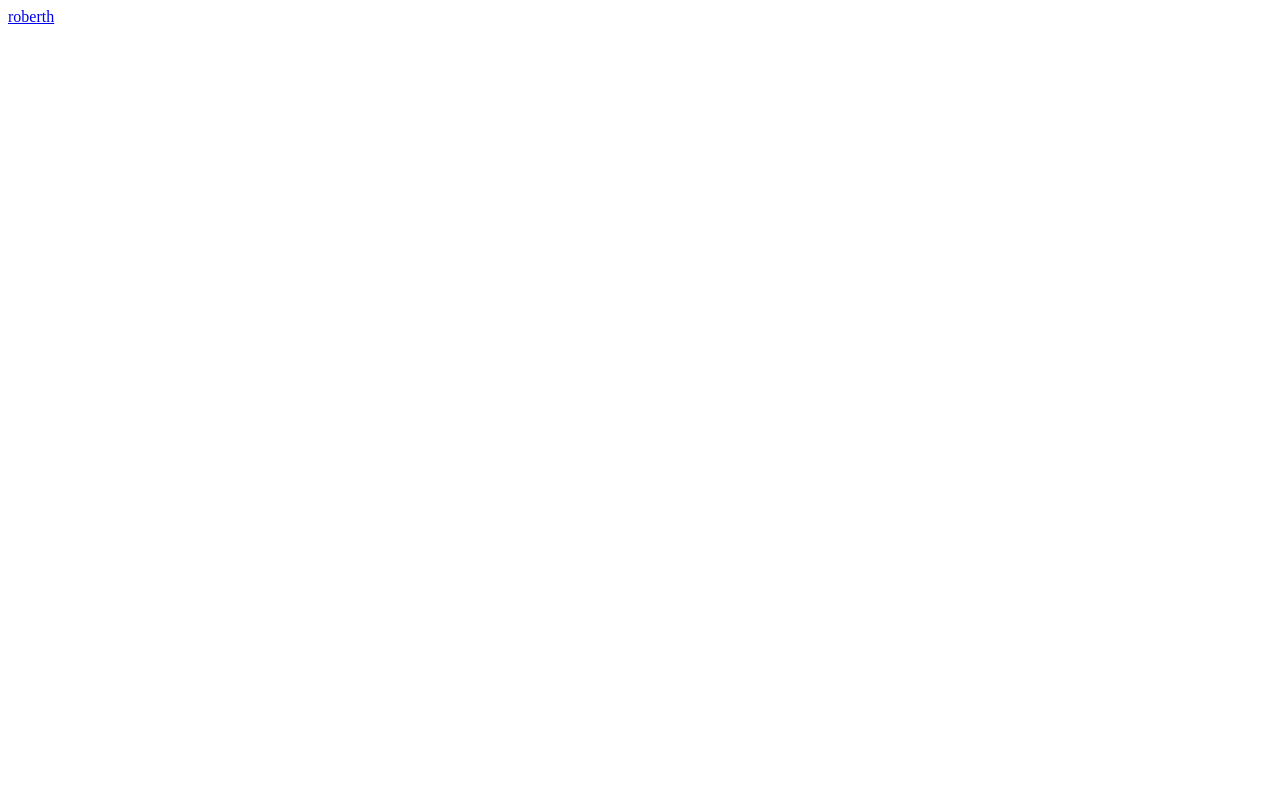
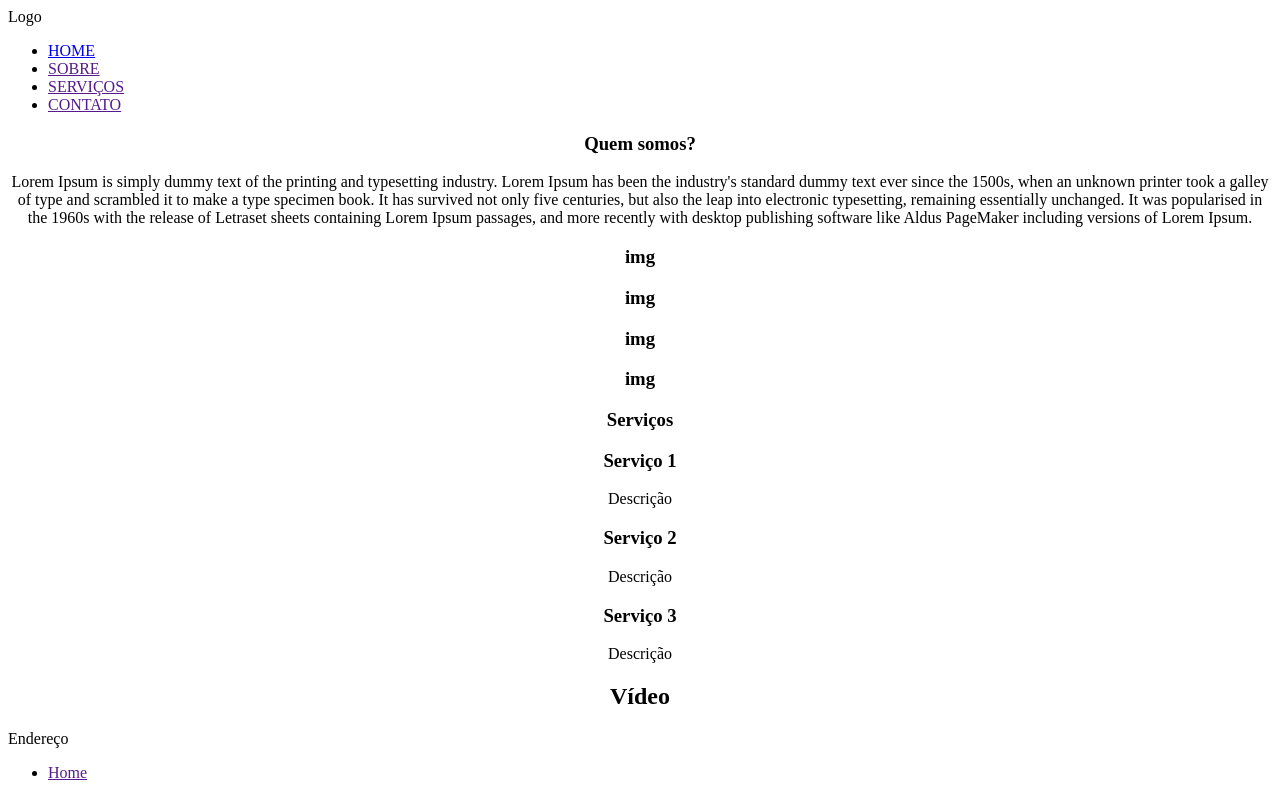
Before and after one commit to RoberthMoreira/projeto-final-coder, a plain HTML site: page index.html in a window 1280 px wide. Drawn offline with Linux system fonts and the light colour scheme.

Commit message:
Estrutura

```diff
--- a/index.html
+++ b/index.html
@@ -1,11 +1,69 @@
 <!DOCTYPE html>
 <html lang="en">
-<head>
-    <meta charset="UTF-8">
-    <meta name="viewport" content="width=device-width, initial-scale=1.0">
-    <title>Projeto</title>
-</head>
-<body>
-    <a href="./roberth.html">roberth</a>
-</body>
+  <head>
+    <meta charset="UTF-8" />
+    <meta name="viewport" content="width=device-width, initial-scale=1.0" />
+    <title>Madrid Martelinho de Ouro</title>
+  </head>
+  <body>
+    <header>
+      Logo
+      <nav>
+
+        <ul>
+          <li><a href="./pages/contato/principal/principal.html">HOME</a></li>
+          <li><a href="">SOBRE</a></li>
+          <li><a href="">SERVIÇOS</a></li>
+          <li><a href="">CONTATO</a></li>
+        </ul>
+      </nav>
+    </header>
+
+    <section>
+
+
+      <article> <center>
+
+        <h3>Quem somos?</h3>
+        <p>Lorem Ipsum is simply dummy text of the printing and typesetting industry. Lorem Ipsum has been the industry's standard dummy text ever since the 1500s, when an unknown printer took a galley of type and scrambled it to make a type specimen book. It has survived not only five centuries, but also the leap into electronic typesetting, remaining essentially unchanged. It was popularised in the 1960s with the release of Letraset sheets containing Lorem Ipsum passages, and more recently with desktop publishing software like Aldus PageMaker including versions of Lorem Ipsum.</p>
+      </article> </center>
+
+      <article><center>
+        <h3>img</h3> <h3>img</h3> <h3>img</h3> <h3>img</h3>
+      </article></center>
+
+    </section>
+
+    <section>
+        <article> <center>
+
+            <h3>Serviços</h3>
+            <h3>Serviço 1</h3>
+            <p>Descrição</p>
+             <h3>Serviço 2</h3>
+             <p>Descrição</p>
+              <h3>Serviço 3</h3>
+              <p>Descrição</p>
+          </article> </center>
+    </section>
+
+    <section><center>
+
+        <h2>Vídeo</h2>
+    </section></center>
+
+
+
+    <aside>Endereço</aside>
+
+    <footer>
+
+
+      <nav>
+        <ul>
+          <li><a href="">Home</a></li>
+        </ul>
+      </nav>
+    </footer>
+  </body>
 </html>
```
Also changed, not shown: roberth.html (+35 -5 lines).
